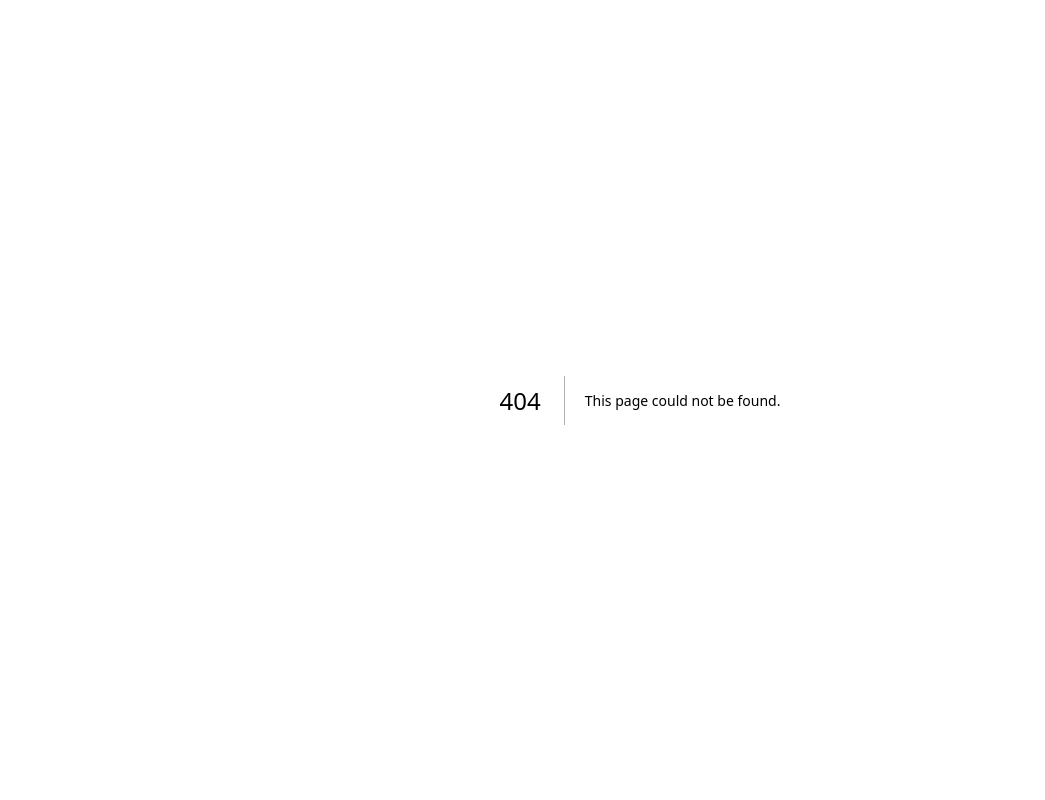
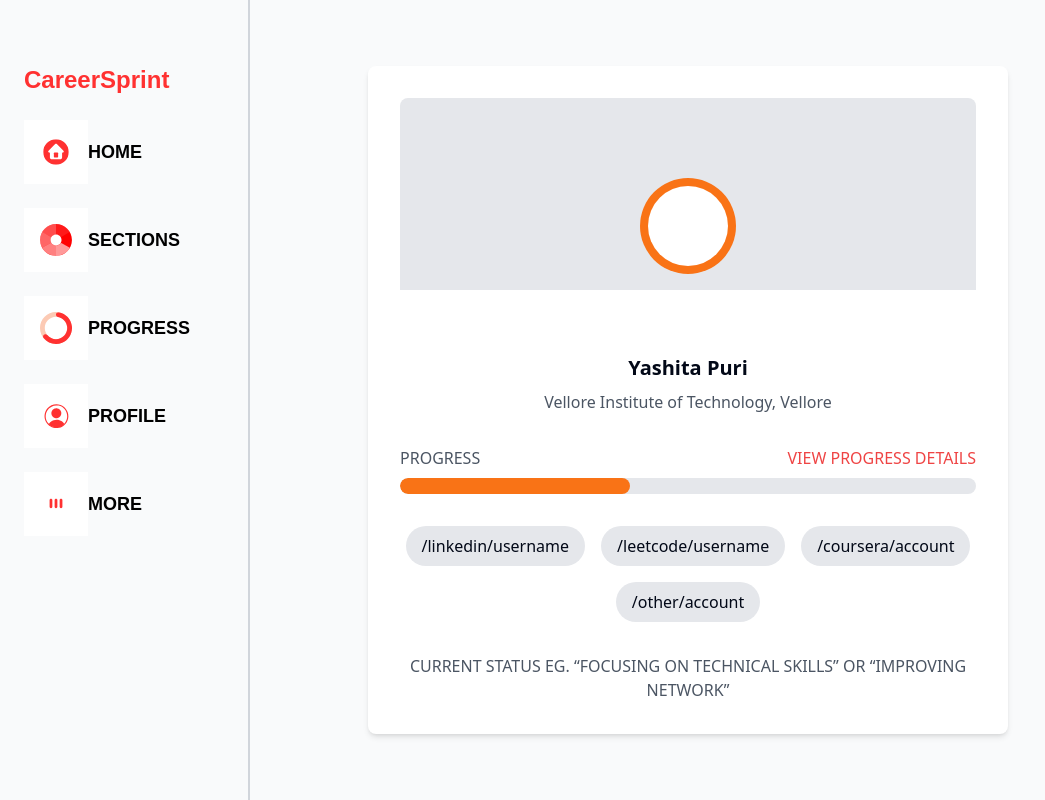
Before and after one commit to afrin-k/careersprint, a Next.js app: page /web/profilepage in a window 1280 px wide. Before the commit this address had no page. Shown: the whole page, without its empty margins (0-1045 px from the left). Built offline with nearby package versions, Linux system fonts and the light colour scheme; a web font is replaced by a local one.

Commit message:
profile page made and linked with all components

```diff
--- a/app/login/page.tsx
+++ b/app/login/page.tsx
@@ -48,7 +48,7 @@ export default function Login() {
 
       const result = await resp.json();
       if(resp.ok){
-        void router.push("/web");
+        void router.push("/web/home");
       }
       else{
         alert(result.error)
@@ -64,7 +64,7 @@ export default function Login() {
   };
 
   const handleSubmitSignup = () => {
-    void router.push("/web");
+    void router.push("/web/home");
   };
 
   return (
--- a/app/signup/page.tsx
+++ b/app/signup/page.tsx
@@ -50,7 +50,7 @@ export default function Signup() {
 
       const result = await resp.json();
       if(resp.ok){
-        void router.push("/web");
+        void router.push("/web/home");
       }
       else{
         alert(result.error)
@@ -64,7 +64,7 @@ export default function Signup() {
     // Add your logic here to handle form submission, like making an API request
 
     // Redirect to login page
-    void router.push("/web");
+    void router.push("/web/home");
   };
 
   return (
--- a/app/web/WebBar.tsx
+++ b/app/web/WebBar.tsx
@@ -5,8 +5,15 @@ import sectionsIcon from "@/public/sectionsicon.svg";
 import progressIcon from "@/public/progressicon.svg";
 import profileIcon from "@/public/profileicon.svg";
 import moreIcon from "@/public/moreicon.svg";
-
+import { useRouter } from 'next/navigation';
 export const WebBar = () => {
+  const router = useRouter();
+  const profile = () => {
+    void router.push("/web/profilepage");
+  };
+  const home = () => {
+    void router.push("/web/home");
+  };
   return (
     <section>
         <div className='h-screen w-[250px] border-r-2 border-gray-300 flex flex-col items-left justify-start gap-6 py-16 px-6 fixed top-0 left-0'>
@@ -15,7 +22,7 @@ export const WebBar = () => {
           </button>
           <div className='flex flex-row'>
             <Image alt="home" src={homeIcon} className='h-16 w-16'/>
-            <button className='home-btn'>HOME</button>
+            <button className='home-btn' onClick={home}>HOME</button>
           </div>
           <div className='flex flex-row'>
           <Image alt="home" src={sectionsIcon} className='h-16 w-16'/>
@@ -27,7 +34,7 @@ export const WebBar = () => {
           </div>
           <div className='flex flex-row'>
           <Image alt="home" src={profileIcon} className='h-16 w-16'/>
-            <button className='home-btn'>PROFILE</button>
+            <button className='home-btn' onClick={profile}>PROFILE</button>
           </div>
           <div className='flex flex-row'>
           <Image alt="home" src={moreIcon} className='h-16 w-16'/>
--- a/app/web/Homie.tsx
+++ b/app/web/home/page.tsx
@@ -1,7 +1,7 @@
 "use client"
 import Image from 'next/image';
 import React from 'react'
-import { WebBar } from './WebBar';
+import { WebBar } from '../WebBar';
 import section1Img from "@/public/section1.svg";
 import section2Img from "@/public/section2.svg";
 import section3Img from "@/public/section3.svg";
@@ -10,7 +10,7 @@ import section5Img from "@/public/section5.svg";
 import section6Img from "@/public/section6.svg";
 import section7Img from "@/public/section7.svg";
 import { useRouter } from 'next/navigation';
-export const Homie = () =>{
+const Homie = () =>{
   const router = useRouter();
   const technical = () => {
     void router.push("/web/technicalskills");
@@ -33,6 +33,7 @@ export const Homie = () =>{
   return(
 
     <section className='h-fit bg-white overflow-hidden'>
+      <h1 className='text-center text-5xl mt-6'>Hello, What do you wanna practise today?</h1>
       <div className='flex flex-row'>
         <WebBar/>
         <div className='flex flex-col items-center justify-start gap-6 py-28 px-[380px]'>
@@ -69,3 +70,4 @@ export const Homie = () =>{
     </section>
     )}
 ;
+export default Homie;
--- a/app/web/page.tsx
+++ b/app/web/page.tsx
@@ -1,10 +1,9 @@
 import React from 'react'
-import { Homie } from './Homie'
+
 
 export default function page() {
   return (
     <>
-    <Homie/>
     </>
   )
 }
--- /dev/null
+++ b/app/web/profilepage/page.tsx
@@ -0,0 +1,45 @@
+"use client"
+import React from 'react';
+import { WebBar } from '../WebBar';
+
+const Profile: React.FC = () => {
+  return (
+    <div className="min-h-screen flex flex-col items-center justify-center bg-gray-50">
+      <div className="bg-white ml-24 shadow-md rounded-lg p-8 w-11/12 md:w-2/3 lg:w-1/2">
+        <div className="relative">
+          <div className="bg-gray-200 h-48 rounded-t-lg"></div>
+          <div className="absolute top-20 left-1/2 transform -translate-x-1/2">
+            <div className="h-24 w-24 bg-orange-500 rounded-full flex items-center justify-center">
+              <div className="bg-white h-20 w-20 rounded-full"></div>
+            </div>
+          </div>
+        </div>
+        <WebBar/>
+        <div className="mt-16 text-center">
+          <h2 className="text-xl font-semibold">Yashita Puri</h2>
+          <p className="text-gray-600 mt-2">Vellore Institute of Technology, Vellore</p>
+        </div>
+        <div className="mt-8">
+          <div className="flex justify-between items-center">
+            <span className="text-gray-600">PROGRESS</span>
+            <span className="text-red-500">VIEW PROGRESS DETAILS</span>
+          </div>
+          <div className="mt-2 bg-gray-200 h-4 rounded-full overflow-hidden">
+            <div className="bg-orange-500 h-full rounded-full" style={{ width: '40%' }}></div>
+          </div>
+        </div>
+        <div className="mt-8 flex flex-wrap justify-center gap-4">
+          <span className="px-4 py-2 bg-gray-200 rounded-full">/linkedin/username</span>
+          <span className="px-4 py-2 bg-gray-200 rounded-full">/leetcode/username</span>
+          <span className="px-4 py-2 bg-gray-200 rounded-full">/coursera/account</span>
+          <span className="px-4 py-2 bg-gray-200 rounded-full">/other/account</span>
+        </div>
+        <div className="mt-8 text-center">
+          <p className="text-gray-600">CURRENT STATUS EG. “FOCUSING ON TECHNICAL SKILLS” OR “IMPROVING NETWORK”</p>
+        </div>
+      </div>
+    </div>
+  );
+};
+
+export default Profile;
```
